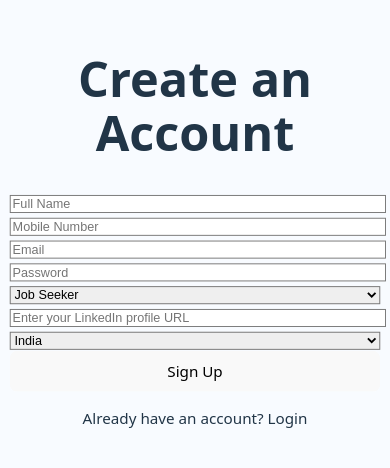
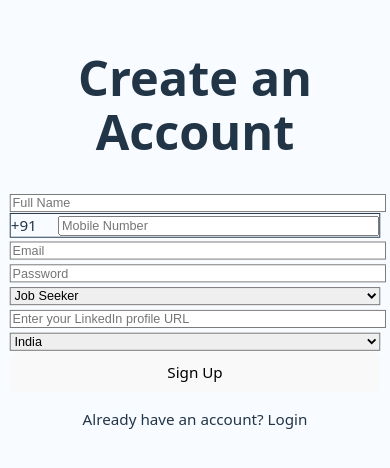
Before and after one commit to Srikanth1121/mybench, a React (Vite) app: page /signup in a window 390 px wide. Shown: the part 190-658 px from the top of the page. Built offline with nearby package versions, Linux system fonts and the light colour scheme; no server answers.

Commit message:
feat: add auto country prefix (+91/+1) to mobile input field

```diff
--- a/src/pages/Signup/SignupPage.jsx
+++ b/src/pages/Signup/SignupPage.jsx
@@ -240,16 +240,26 @@ if (country === "India") {
             required
           />
 
+          <div className="flex items-center border rounded-lg focus-within:ring-2 focus-within:ring-blue-500">
+  <span className="px-3 min-w-[50px] text-gray-500 text-sm font-medium select-none">
+
+    {country === "India" ? "+91" : "+1"}
+  </span>
   <input
     type="tel"
     placeholder="Mobile Number"
     value={mobile}
     onChange={(e) => setMobile(e.target.value)}
-            className={`w-full p-3 border rounded-lg focus:ring-2 focus:ring-blue-500 ${
-              mobileExists ? "border-red-500" : ""
-            }`}
+    className="flex-1 p-3 outline-none rounded-r-lg"
     required
   />
+</div>
+{mobileExists && (
+  <p className="text-red-500 text-sm">
+    ⚠️ This number is already used for this role.
+  </p>
+)}
+
           {mobileExists && (
             <p className="text-red-500 text-sm">
               ⚠️ This number is already used for this role.
```
Lines whose indentation alone changed are shown as unchanged.
